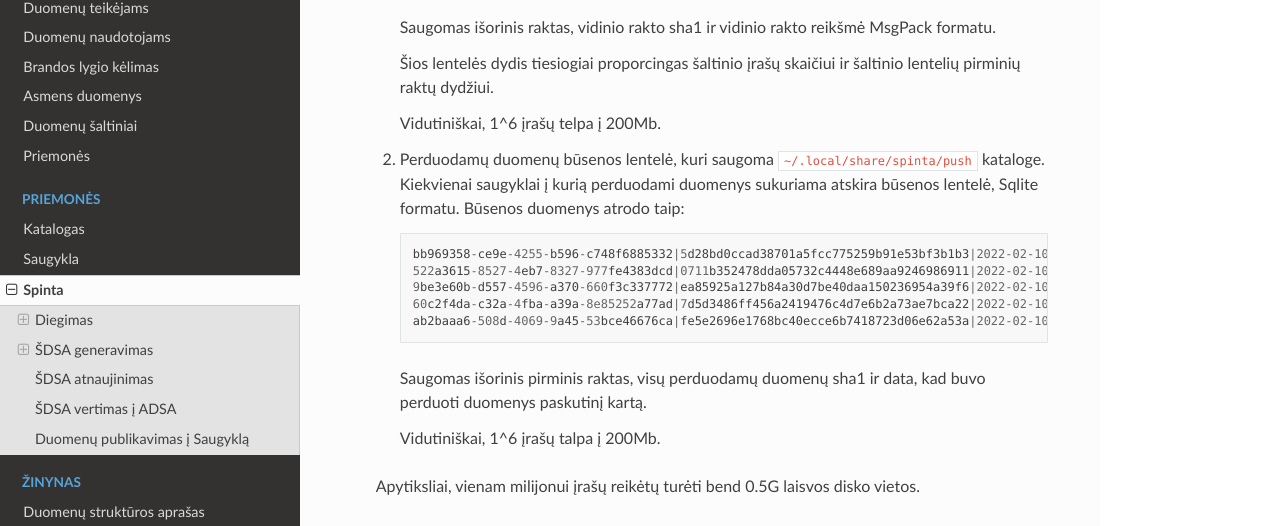
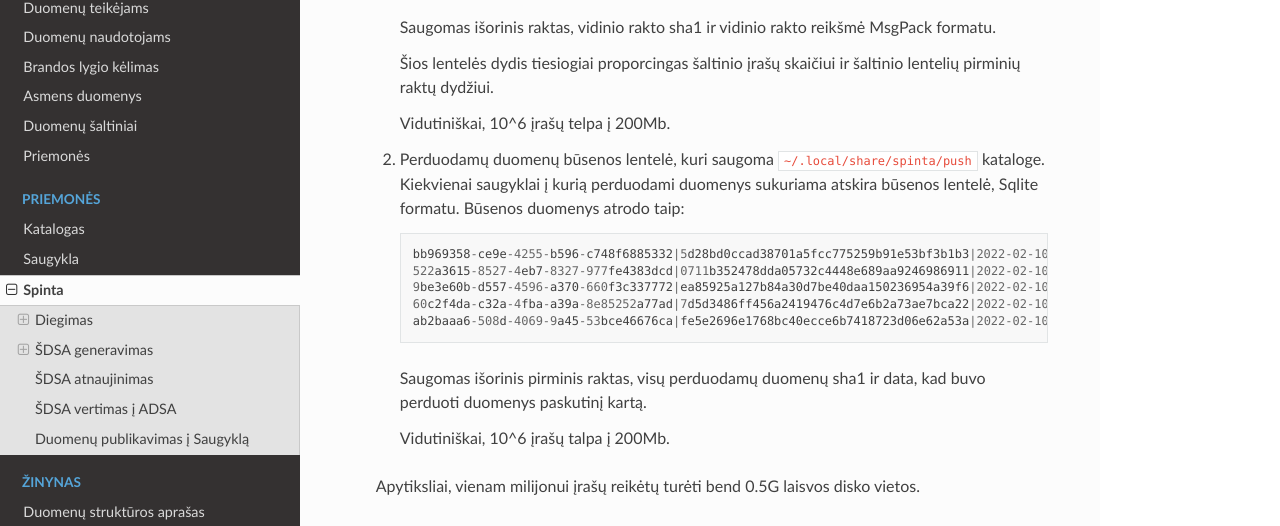
Before and after one commit to atviriduomenys/manifest, a Sphinx documentation site: the page built from docs/spinta.rst, in a window 1280 px wide and 900 px high, scrolled down 886 px. Shown: the part 144-670 px from the top of the window. Built offline with Sphinx 7.4.7 and the Read the Docs theme 2.0.0, drawn with Linux system fonts in a browser that asks for light colours.

Commit message:
Add technical requirements (fix 10^6)

```diff
--- a/docs/spinta.rst
+++ b/docs/spinta.rst
@@ -61,7 +61,7 @@ HDD
        Šios lentelės dydis tiesiogiai proporcingas šaltinio įrašų skaičiui ir
        šaltinio lentelių pirminių raktų dydžiui.
 
-       Vidutiniškai, 1^6 įrašų telpa į 200Mb.
+       Vidutiniškai, 10^6 įrašų telpa į 200Mb.
 
     2. Perduodamų duomenų būsenos lentelė, kuri saugoma
        `~/.local/share/spinta/push` kataloge. Kiekvienai saugyklai į kurią
@@ -77,7 +77,7 @@ HDD
        Saugomas išorinis pirminis raktas, visų perduodamų duomenų sha1 ir
        data, kad buvo perduoti duomenys paskutinį kartą.
 
-       Vidutiniškai, 1^6 įrašų talpa į 200Mb.
+       Vidutiniškai, 10^6 įrašų talpa į 200Mb.
 
     Apytiksliai, vienam milijonui įrašų reikėtų turėti bend 0.5G laisvos
     disko vietos.
```
